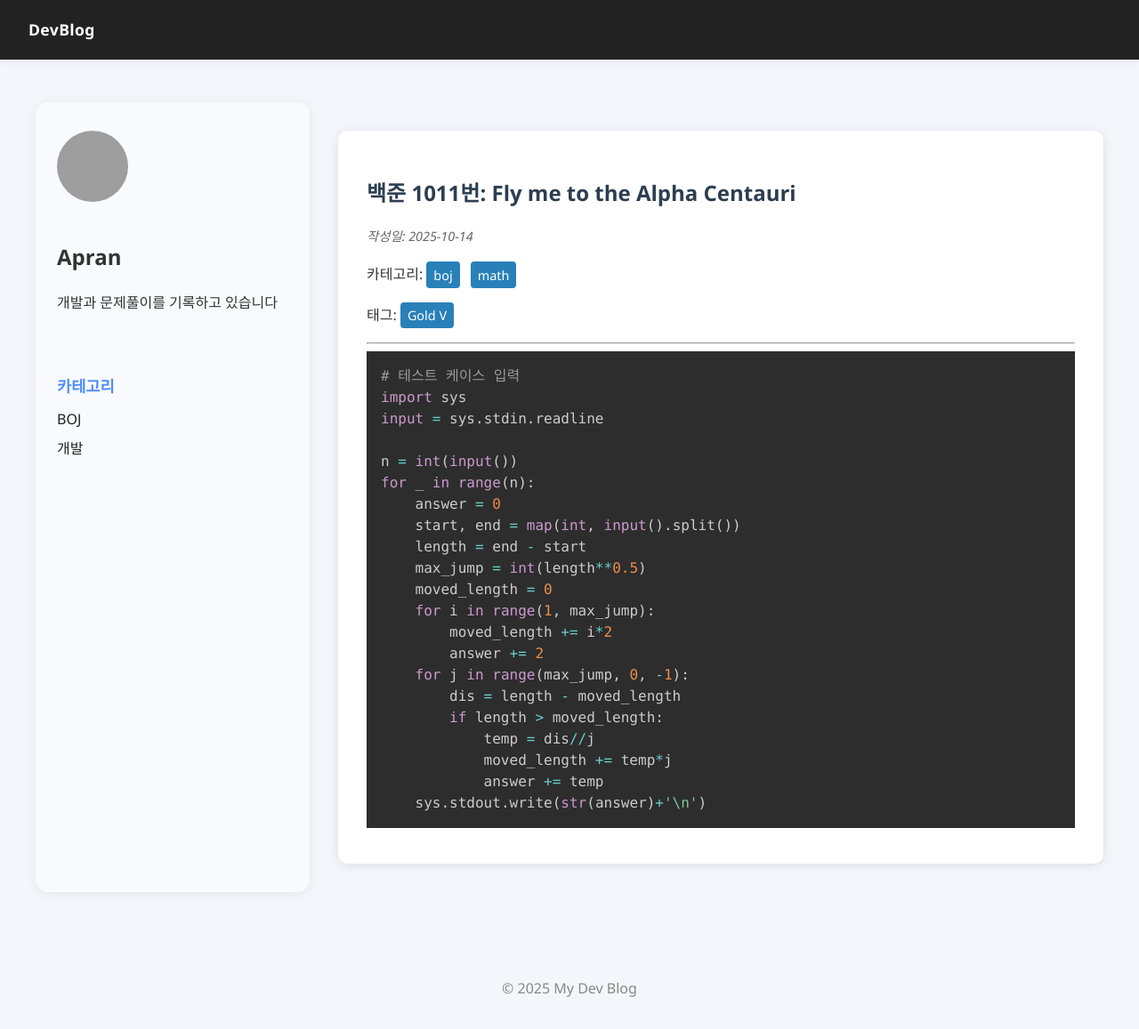
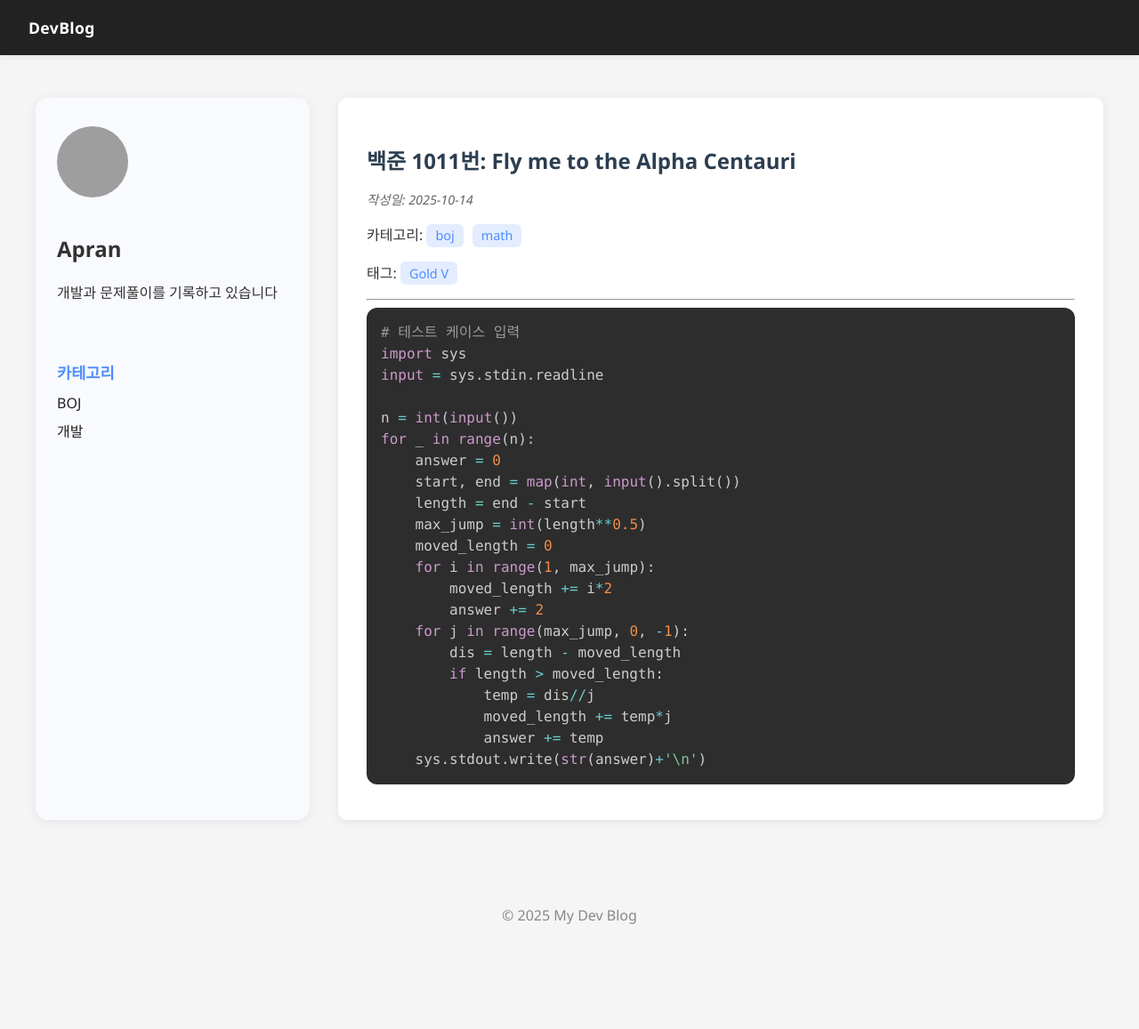
Before and after one commit to apran42/mydevblog, a Jekyll site: the page built from _posts/BOJ/Math/2025-10-14-1011-Fly-me-to-the-Alpha-Centauri.md, in a window 1280 px wide and 1157 px high. Shown: the whole window at 89% size. Built offline with Jekyll 4.4.1, drawn with Linux system fonts in a browser that asks for light colours; grey boxes are pictures that could not be loaded.

Commit message:
사이드바 CSS 생성, 내비게이션 CSS 수정, 외부 하이라이터(prism.js) 약간의 수정

```diff
--- a/assets/css/post.css
+++ b/assets/css/post.css
@@ -3,8 +3,10 @@
 /* 본문 스타일 */
 body {
   font-family: 'Segoe UI', Tahoma, Geneva, Verdana, sans-serif;
-  line-height: 1.6;
   color: #333;
+  background: #f5f5f5;
+  margin: 0;
+  padding: 0;
 }
 
 /* 포스트 제목 */
@@ -27,59 +29,169 @@ em {
 
 .categories a, .tags a {
   display: inline-block;
-  margin-right: 0.5rem;
-  padding: 0.2rem 0.5rem;
-  background: #2980b9;
-  color: #fff;
-  border-radius: 4px;
+  background: #e3edff;
+  color: #4f8cff;
+  border-radius: 6px;
+  padding: 0.25em 0.7em;
+  margin-right: 0.4em;
+  font-size: 0.9em;
   text-decoration: none;
-  font-size: 0.9rem;
+  font-weight: 500;
+  transition: background 0.2s, color 0.2s;
 }
 
 .categories a:hover, .tags a:hover {
-  background: #3498db;
+  background: #4f8cff;
+  color: #fff;
 }
 
-/* 코드 블록 스타일 (Rouge Monokai 느낌) */
-.highlight {
-  background: #272822;
-  color: #f8f8f2;
-  padding: 1rem;
-  border-radius: 6px;
-  overflow-x: auto;
-}
 
-.highlight pre {
-  margin: 0;
-  font-family: 'Fira Code', 'Consolas', 'Courier New', monospace; /* 글꼴만 변경 */
-  font-size: 0.95rem;
-  line-height: 1.4;
-}
-
-/* 토큰별 색상 예시 (VSCode Material) */
-.k { color: #569CD6; }   /* Keyword */
-.nf { color: #DCDCAA; }  /* Function */
-.nv { color: #9CDCFE; }  /* Variable */
-.s { color: #CE9178; }   /* String */
-.c { color: #6A9955; font-style: italic; } /* Comment */
-.m { color: #B5CEA8; }   /* Number */
 
 /* 본문 링크 */
 a {
   color: #2980b9;
   text-decoration: none;
+  transition: color 0.2s;
 }
 
 a:hover {
-  text-decoration: underline;
+  color: #1e70b8;
+  text-decoration: none;
 }
 
 /* 포스트 본문 영역 */
 main {
-  max-width: 900px;
-  margin: 2rem auto;
+  max-width: 800px;
   padding: 2rem;
   background: #fff;
   border-radius: 10px;
-  box-shadow: 0 2px 12px rgba(0,0,0,0.1);
+  box-shadow: 0 2px 12px rgba(0,0,0,0.08);
 }
+
+/* 추가: 이미지 반응형 */
+main img {
+  max-width: 100%;
+  height: auto;
+  border-radius: 6px;
+  box-shadow: 0 1px 6px rgba(0,0,0,0.07);
+}
+
+/* 추가: 표 스타일 */
+main table {
+  width: 100%;
+  border-collapse: collapse;
+  margin-bottom: 1.5rem;
+  background: #222;
+  color: #d4d4d4;
+  border-radius: 6px;
+  overflow: hidden;
+}
+
+main th, main td {
+  padding: 0.7em 1em;
+  border: 1px solid #333;
+}
+
+main th {
+  background: #252526;
+  color: #dcdcaa;
+  font-weight: bold;
+}
+
+/* 추가: blockquote 스타일 */
+main blockquote {
+  border-left: 4px solid #2980b9;
+  background: #f0f4fa;
+  color: #2c3e50;
+  margin: 1.5em 0;
+  padding: 1em 1.5em;
+  border-radius: 6px;
+  font-style: italic;
+}
+
+/* 레이아웃 스타일 */
+.layout {
+  display: flex;
+  gap: 2rem;
+  max-width: 1200px;
+  margin: 3rem auto;
+  align-items: stretch; /* 높이 맞추기 */
+}
+
+.sidebar {
+  width: 260px;
+  background: #f8fafd;
+  border-radius: 14px;
+  box-shadow: 0 2px 12px rgba(0,0,0,0.07);
+  padding: 2rem 1.5rem;
+  flex-shrink: 0;
+  display: flex;
+  flex-direction: column;
+  gap: 2rem;
+  min-height: 600px; /* 본문과 동일하게 */
+}
+
+.profile-img {
+  width: 80px;
+  height: 80px;
+  border-radius: 50%;
+  object-fit: cover;
+  margin-bottom: 1rem;
+}
+
+.category-nav h3 {
+  margin-bottom: 0.7rem;
+  font-size: 1.1rem;
+  color: #4f8cff;
+}
+
+.category-nav ul {
+  list-style: none;
+  padding: 0;
+  margin: 0;
+}
+
+.category-nav li {
+  margin-bottom: 0.5rem;
+}
+
+.category-nav a {
+  color: #222;
+  text-decoration: none;
+  font-weight: 500;
+  transition: color 0.2s;
+}
+
+.category-nav a:hover {
+  color: #4f8cff;
+}
+
+.main-content {
+  flex: 1;
+  min-height: 600px; /* 예시값, 필요에 따라 조정 */
+}
+
+/* 반응형 스타일 */
+@media (max-width: 900px) {
+  .layout {
+    flex-direction: column;
+    gap: 1.5rem;
+  }
+  .sidebar, .main-content {
+    min-height: auto;
+  }
+}
+/* 코드 블록 기본 스타일 */
+pre[class*="language-"] {
+  background: #1e1e1e;
+  color: #f8f8f2;
+  border-radius: 12px;
+  padding: 1rem 1.2rem;
+  overflow-x: auto;
+  font-family: "Fira Code", "JetBrains Mono", monospace;
+}
+
+/* 코드 내부 줄 높이 */
+code[class*="language-"] {
+  line-height: 1.6;
+}
```
